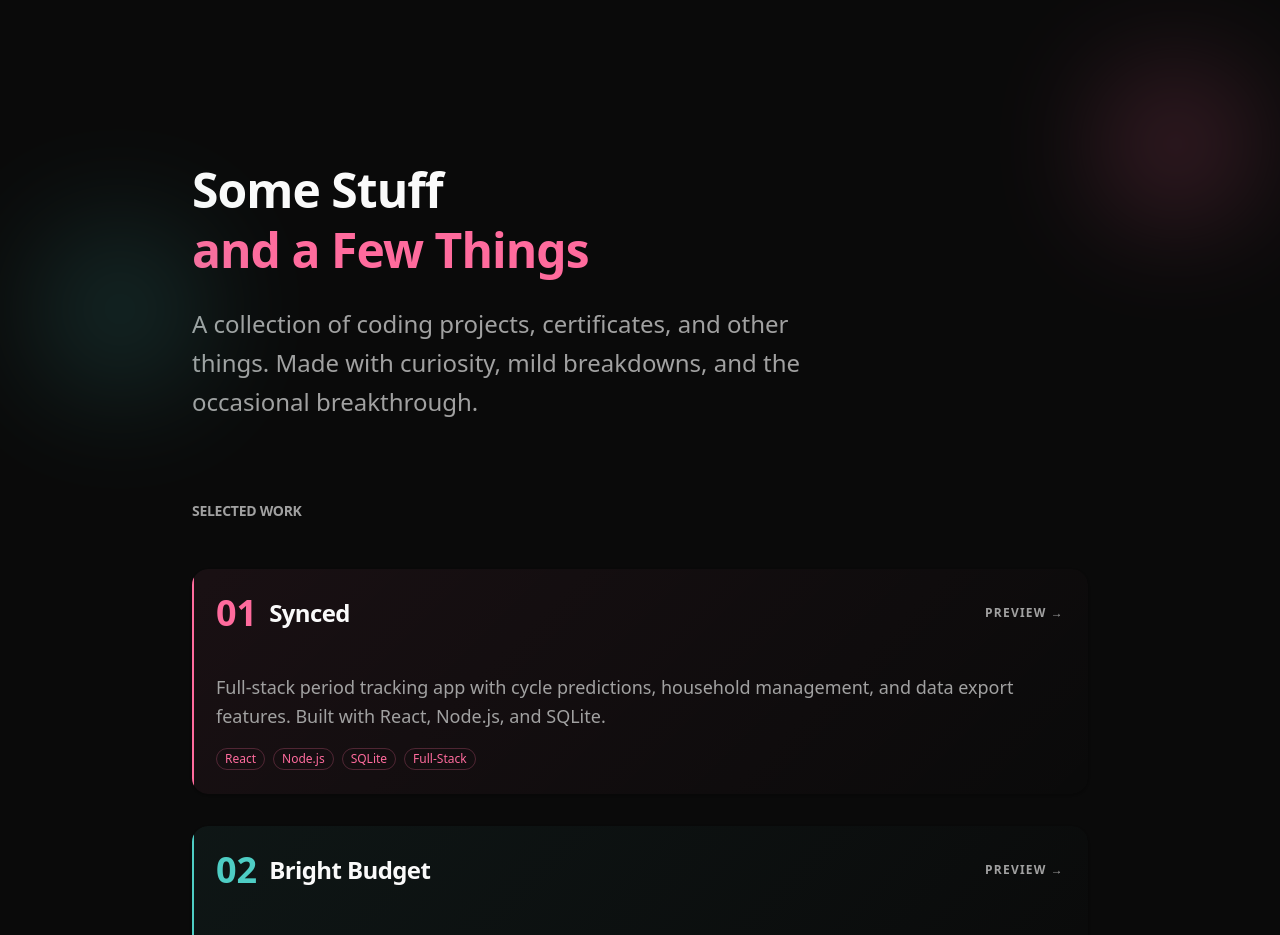
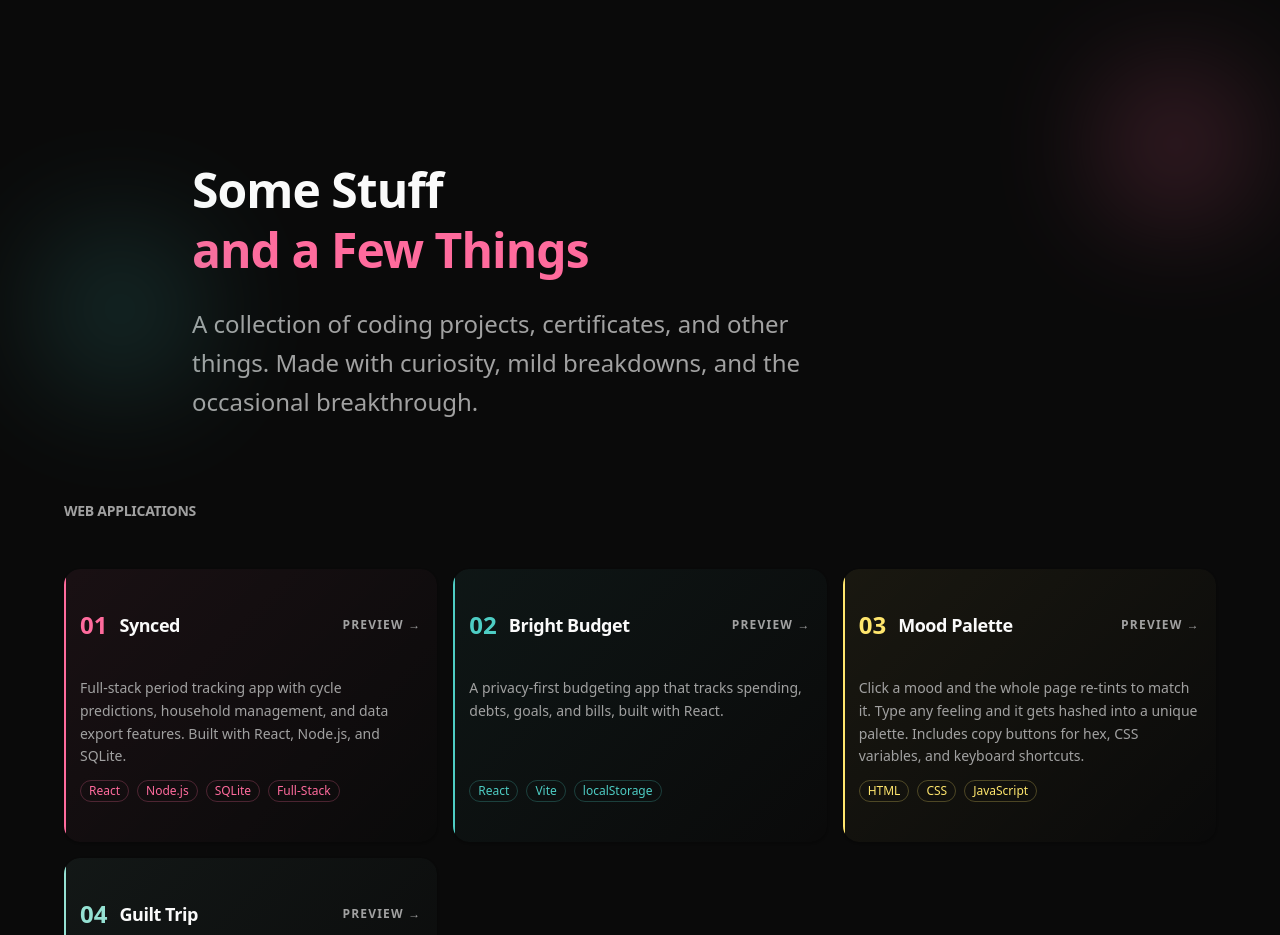
Before and after one commit to CaitlinAkkerman/cautious-train, a React (Vite) app: page / in a window 1280 px wide. Shown: the top 935 px of the page. Built offline with nearby package versions, Linux system fonts and the light colour scheme.

Commit message:
Updated projects layout and certificates layout

```diff
--- a/src/pages/Certificates.tsx
+++ b/src/pages/Certificates.tsx
@@ -69,7 +69,7 @@ function CertificateCard({ cert, index }: { cert: Certificate; index: number })
 
   return (
     <Card
-      className="group relative overflow-hidden border-0 bg-transparent transition-all duration-300"
+      className="group relative flex h-full min-h-[240px] flex-col overflow-hidden border-0 bg-transparent transition-all duration-300"
       style={{
         transform: isHovered ? "translateY(-4px)" : "translateY(0)",
       }}
@@ -94,14 +94,14 @@ function CertificateCard({ cert, index }: { cert: Certificate; index: number })
 
       <CardHeader className="relative z-10 pb-2">
         <div className="flex items-center gap-3">
-          <Award className="w-8 h-8" style={{ color: cert.color }} />
-          <CardTitle className="text-xl font-bold tracking-tight">
+          <Award className="h-8 w-8 shrink-0" style={{ color: cert.color }} />
+          <CardTitle className="text-lg font-bold tracking-tight">
             {cert.title}
           </CardTitle>
         </div>
       </CardHeader>
 
-      <CardContent className="relative z-10">
+      <CardContent className="relative z-10 flex flex-1 flex-col">
         <p className="text-muted-foreground leading-relaxed mb-4">
           {cert.description}
         </p>
@@ -110,7 +110,7 @@ function CertificateCard({ cert, index }: { cert: Certificate; index: number })
           href={`/api/certificates/${cert.filename}`}
           target="_blank"
           rel="noopener noreferrer"
-          className="inline-flex items-center gap-2 text-sm font-medium transition-colors hover:opacity-80"
+          className="mt-auto inline-flex items-center gap-2 self-start text-sm font-medium transition-colors hover:opacity-80"
           style={{ color: cert.color }}
         >
           <ExternalLink className="w-4 h-4" />
@@ -138,7 +138,7 @@ export default function Certificates() {
       </header>
 
       {/* Hero Section */}
-      <section className="relative px-6 py-16 md:py-24">
+      <section className="relative px-6 pt-16 pb-6 md:pt-24 md:pb-8">
         <div className="max-w-4xl mx-auto">
           <div className="flex items-center gap-4 mb-6">
             <Award className="w-12 h-12 text-yellow-500" />
@@ -159,13 +159,13 @@ export default function Certificates() {
       </section>
 
       {/* Certificates Grid */}
-      <section className="px-6 py-12">
+      <section className="px-6 pt-6 pb-12">
         <div className="max-w-4xl mx-auto">
           <h2 className="text-sm font-bold uppercase tracking-widest text-muted-foreground mb-8">
             All Certificates ({certificates.length})
           </h2>
 
-          <div className="grid gap-6">
+          <div className="grid grid-cols-1 auto-rows-fr gap-4 md:grid-cols-2 lg:grid-cols-3">
             {certificates.map((cert, index) => (
               <CertificateCard key={cert.id} cert={cert} index={index} />
             ))}
--- a/src/pages/Home.tsx
+++ b/src/pages/Home.tsx
@@ -31,7 +31,7 @@ const projects: Project[] = [
     title: "Bright Budget",
     description: "A privacy-first budgeting app that tracks spending, debts, goals, and bills, built with React.",
     longDescription: "Bright Budget is a privacy-first personal finance app built with React and Vite. It tracks budgets, debts, savings goals, and recurring bills, with spending trends and overspend warnings. All data stays in your browser.",
-    tags: ["React", "Firebase", "Auth"],
+    tags: ["React", "Vite", "localStorage"],
     color: "#4ECDC4",
     path: "/home/workspace/bill-tracker",
     screenshots: ["/images/bill-tracker-1.png", "/images/bill-tracker-2.png", "/images/bill-tracker-3.png"],
@@ -190,7 +190,7 @@ function ProjectCard({ project, index, onClick }: { project: Project; index: num
 
   return (
     <Card
-      className="group relative overflow-hidden border-0 bg-transparent transition-all duration-300 cursor-pointer"
+      className="group relative flex h-full min-h-[240px] flex-col overflow-hidden border-0 bg-transparent transition-all duration-300 cursor-pointer"
       style={{ transform: isHovered ? "translateY(-8px)" : "translateY(0)" }}
       onMouseEnter={() => setIsHovered(true)}
       onMouseLeave={() => setIsHovered(false)}
@@ -211,13 +211,13 @@ function ProjectCard({ project, index, onClick }: { project: Project; index: num
         style={{ backgroundColor: project.color, width: isHovered ? "4px" : "2px" }}
       />
 
-      <CardHeader className="relative z-10 pb-2">
+      <CardHeader className="relative z-10 p-4 pb-1">
         <div className="flex items-center justify-between">
           <div className="flex items-center gap-3">
-            <span className="text-4xl font-black" style={{ color: project.color }}>
+            <span className="text-2xl font-black" style={{ color: project.color }}>
               {String(index + 1).padStart(2, "0")}
             </span>
-            <CardTitle className="text-2xl font-bold tracking-tight">
+            <CardTitle className="text-lg font-bold tracking-tight">
               {project.title}
             </CardTitle>
           </div>
@@ -230,11 +230,11 @@ function ProjectCard({ project, index, onClick }: { project: Project; index: num
         </div>
       </CardHeader>
 
-      <CardContent className="relative z-10">
-        <p className="text-lg text-muted-foreground leading-relaxed mb-4">
+      <CardContent className="relative z-10 flex flex-1 flex-col p-4 pt-0">
+        <p className="text-sm text-muted-foreground leading-relaxed mb-3">
           {project.description}
         </p>
-        <div className="flex flex-wrap gap-2">
+        <div className="mt-auto flex flex-wrap gap-2">
           {project.tags.map((tag) => (
             <Badge
               key={tag}
@@ -281,11 +281,11 @@ export default function Home() {
 
       {/* Projects Section */}
       <section className="px-6 pt-8 pb-16">
-        <div className="max-w-4xl mx-auto">
+        <div className="max-w-6xl mx-auto">
           <h2 className="text-sm font-bold uppercase tracking-widest text-muted-foreground mb-12">
-            Selected Work
+            Web Applications
           </h2>
-          <div className="space-y-8">
+          <div className="grid grid-cols-1 auto-rows-fr md:grid-cols-2 lg:grid-cols-3 gap-4">
             {projects.map((project, index) => (
               <ProjectCard
                 key={project.id}
```
